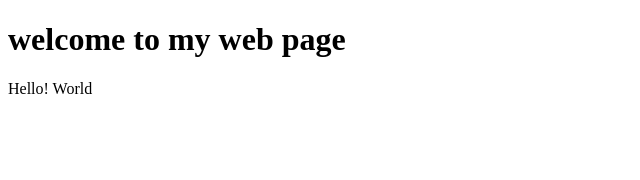
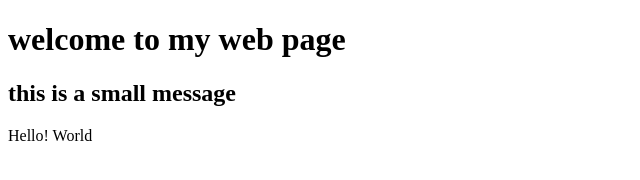
Before and after one commit to barath-coder01/Hello, a plain HTML site: page hello.html in a window 1280 px wide. Shown: the whole page, without its empty margins (0-640 px from the left). Drawn offline with Linux system fonts and the light colour scheme.

Commit message:
Update hello.html

```diff
--- a/hello.html
+++ b/hello.html
@@ -5,6 +5,7 @@
     </head>
     <body>
         <h1>welcome to my web page</h1>
+        <h2>this is a small message</h2>
         Hello! World
     </body>
 </html>
```
